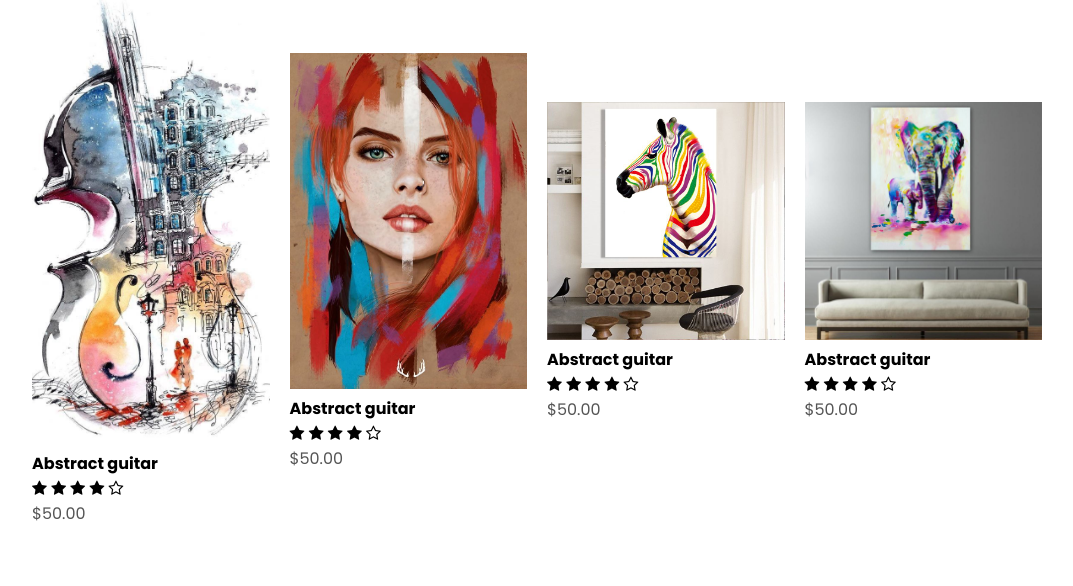
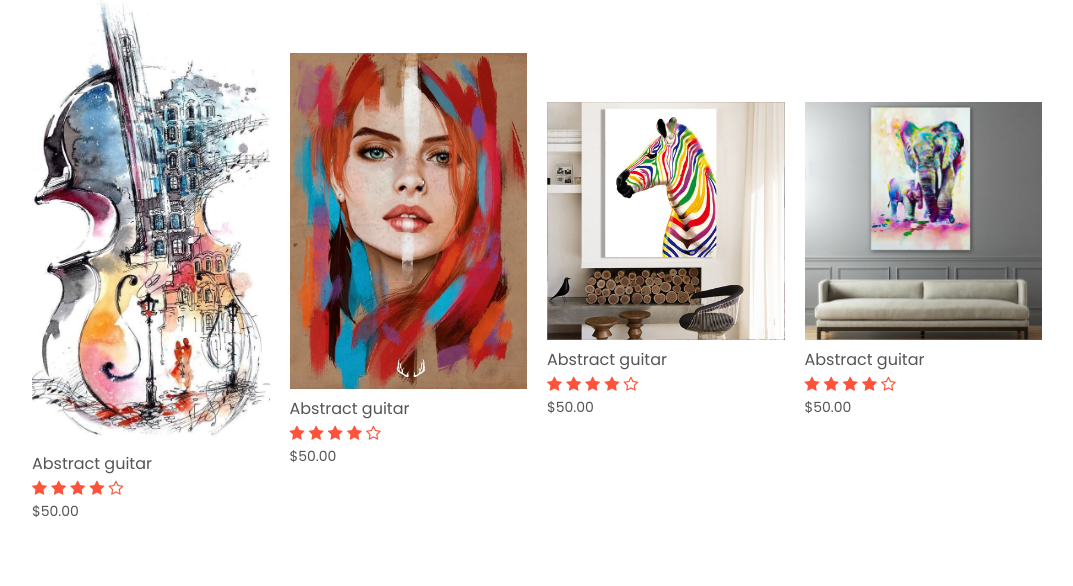
Before and after one commit to msabeni/k_art_frontend, a PHP site: page / in a window 1280 px wide. Shown: the part 1595-2181 px from the top of the page, without its empty margins (103-1176 px from the left). After the commit the page ends 2113 px from the top, so only its background shows below. Run offline with PHP 8.4, Linux system fonts and the light colour scheme.

Commit message:
styled the h4 and paragraph texts in the featured products section.Changed the color of the star icons, and added a hover with a vertical transitioning of 0.5 secs

```diff
--- a/style.css
+++ b/style.css
@@ -103,6 +103,7 @@ a {
   padding: 10px;
   min-width: 200px;
   margin-bottom: 50px;
+  transition: transform 0.5s;
 }
 .col-4 img {
   width: 100%;
@@ -122,5 +123,18 @@ a {
   position: absolute;
   bottom: 0;
   left: 50%;
-  transform: translateX(-50%); /*it will be on center from x-axis */g
+  transform: translateX(-50%); /*it will be on center from x-axis */
 }
+h4 {
+  color: #555;
+  font-weight: normal;
+}
+.col-4 p {
+  font-size: 14px;
+}
+.rating .fa {
+  color: #ff523b;
+}
+.col-4:hover {
+  transform: translateY(-5px); /*it will move by 5px in the y axis */
+}
```
